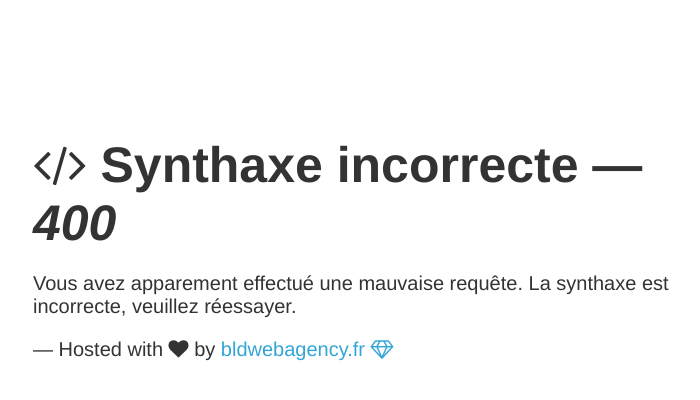
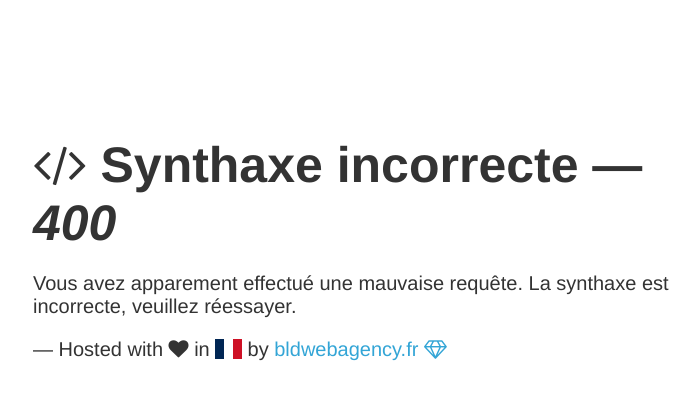
Before and after one commit to bilyboy785/public, a plain HTML site: page nginx/errors/400.html in a window 1280 px wide. Shown: the whole page, without its empty margins (282-982 px from the left). Drawn offline with nearby package versions, Linux system fonts and the light colour scheme.

Commit message:
update errors

```diff
--- a/nginx/errors/400.html
+++ b/nginx/errors/400.html
@@ -5,6 +5,7 @@
         <meta http-equiv="Content-Type" content="text/html; charset=UTF-8">
         <meta name="viewport" content="width=device-width, initial-scale=1" />
         <link rel="stylesheet" href="https://maxcdn.bootstrapcdn.com/font-awesome/4.7.0/css/font-awesome.min.css">
+        <link rel="stylesheet" href="https://cdn.jsdelivr.net/gh/lipis/flag-icons@6.6.6/css/flag-icons.min.css" />
         <style type="text/css">
             body { text-align: center; padding: 10%; font: 20px Helvetica, sans-serif; color: #333; }
             h1 { font-size: 50px; margin: 0; }
@@ -20,7 +21,7 @@
         <article>
             <h1><i class="fa fa-code" aria-hidden="true"></i>  Synthaxe incorrecte &mdash; <i>400</i></h1>
             <p>Vous avez apparement effectué une mauvaise requête. La synthaxe est incorrecte, veuillez réessayer.</p>
-            <p id="signature">&mdash; Hosted with <i class="fa fa-heart" aria-hidden="true"></i> by <a href="https://www.bldwebagency.fr">bldwebagency.fr <i class="fa fa-diamond" aria-hidden="true"></i></a></p>
+            <p id="signature">&mdash; Hosted with <i class="fa fa-heart" aria-hidden="true"></i> in <span class="fi fi-fr"></span> by <a href="https://www.bldwebagency.fr">bldwebagency.fr <i class="fa fa-diamond" aria-hidden="true"></i></a></p>
         </article>
     </body>
 </html>
```
Also changed, not shown: nginx/errors/401.html (+2 -1 lines), nginx/errors/403.html (+2 -1 lines), nginx/errors/404.html (+2 -1 lines), nginx/errors/405.html (+2 -1 lines), nginx/errors/410.html (+2 -1 lines), nginx/errors/500.html (+2 -1 lines), nginx/errors/502.html (+2 -1 lines), nginx/errors/503.html (+2 -1 lines), nginx/errors/index.html (+2 -1 lines).
